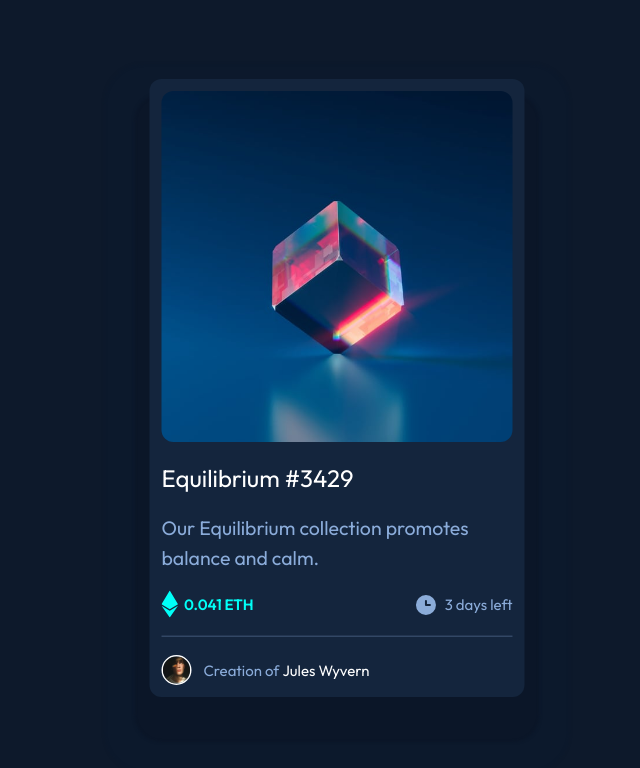
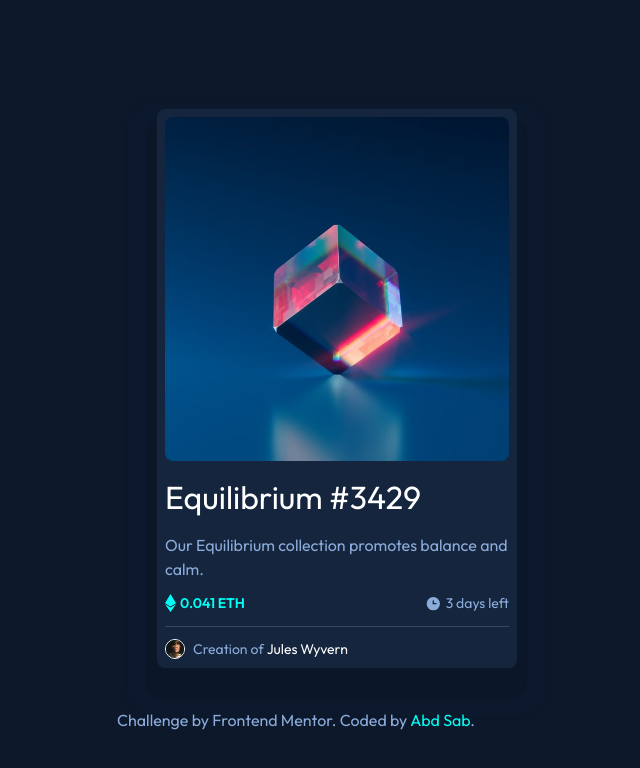
Before and after one commit to abdsa/my-frontend-mentor-challenges, a Next.js app: page /nft-preview-card-component in a window 1280 px wide. Shown: the top 768 px of the page, without its empty margins (303-943 px from the left). Built offline with nearby package versions, Linux system fonts and the light colour scheme.

Commit message:
optimizing

```diff
--- a/pages/nft-preview-card-component.tsx
+++ b/pages/nft-preview-card-component.tsx
@@ -11,19 +11,23 @@ const NFTpreviewCard: NextPage = () => {
         <title>Equilibrium #3429</title>
       </Head>
 
-      <main className={`m-10 grid place-content-center place-items-center`}>
+      <main
+        className={`m-10 grid place-content-center place-items-center`}
+      >
         <div
-          className={`${styles.card} flex max-w-[250px] scale-[1.5] flex-col gap-3 rounded-lg bg-card p-2`}
+          className={`${styles.card} flex max-w-[360px] flex-col gap-3 rounded-lg bg-card p-2`}
         >
           <div
             className={`card-image ${styles.hoverState} aspect-[1/1] rounded-lg`}
           ></div>
-          <h1 className={`${styles.hoverState} text-white`}>Equilibrium #3429</h1>
-          <div className="text-[13px] text-soft-blue">
+          <h1 className={`${styles.hoverState} text-[2rem] text-white`}>
+            Equilibrium #3429
+          </h1>
+          <div className="text-[1rem] text-soft-blue">
             Our Equilibrium collection promotes balance and calm.
           </div>
           <div className="flex justify-between">
-            <div className="flex items-center gap-1 text-[10px] font-bold text-cyan">
+            <div className="flex items-center gap-1 text-[14px] font-bold text-cyan">
               <svg width="11" height="18" xmlns="http://www.w3.org/2000/svg">
                 <path
                   d="M11 10.216 5.5 18 0 10.216l5.5 3.263 5.5-3.262ZM5.5 0l5.496 9.169L5.5 12.43 0 9.17 5.5 0Z"
@@ -32,7 +36,7 @@ const NFTpreviewCard: NextPage = () => {
               </svg>{" "}
               0.041 ETH
             </div>
-            <div className="flex items-center gap-1 text-[10px] text-soft-blue">
+            <div className="flex items-center gap-1 text-[14px] text-soft-blue">
               <svg width="17" height="17" xmlns="http://www.w3.org/2000/svg">
                 <path
                   d="M8.305 2.007a6.667 6.667 0 1 0 0 13.334 6.667 6.667 0 0 0 0-13.334Zm2.667 7.334H8.305a.667.667 0 0 1-.667-.667V6.007a.667.667 0 0 1 1.334 0v2h2a.667.667 0 0 1 0 1.334Z"
@@ -44,7 +48,7 @@ const NFTpreviewCard: NextPage = () => {
           </div>
           <hr className="border-soft-blue opacity-25" />
 
-          <div className="flex items-center text-[10px] text-soft-blue">
+          <div className="flex items-center text-[14px] text-soft-blue">
             <div className="h-5 w-5 rounded-full border border-white">
               <Image
                 src={avatar}
@@ -54,7 +58,9 @@ const NFTpreviewCard: NextPage = () => {
               />
             </div>
             <span className="ml-2">Creation of</span>
-            <span className={`${styles.hoverState} text-white`}>&nbsp;Jules Wyvern</span>
+            <span className={`${styles.hoverState} text-white`}>
+              &nbsp;Jules Wyvern
+            </span>
           </div>
         </div>
       </main>
```
